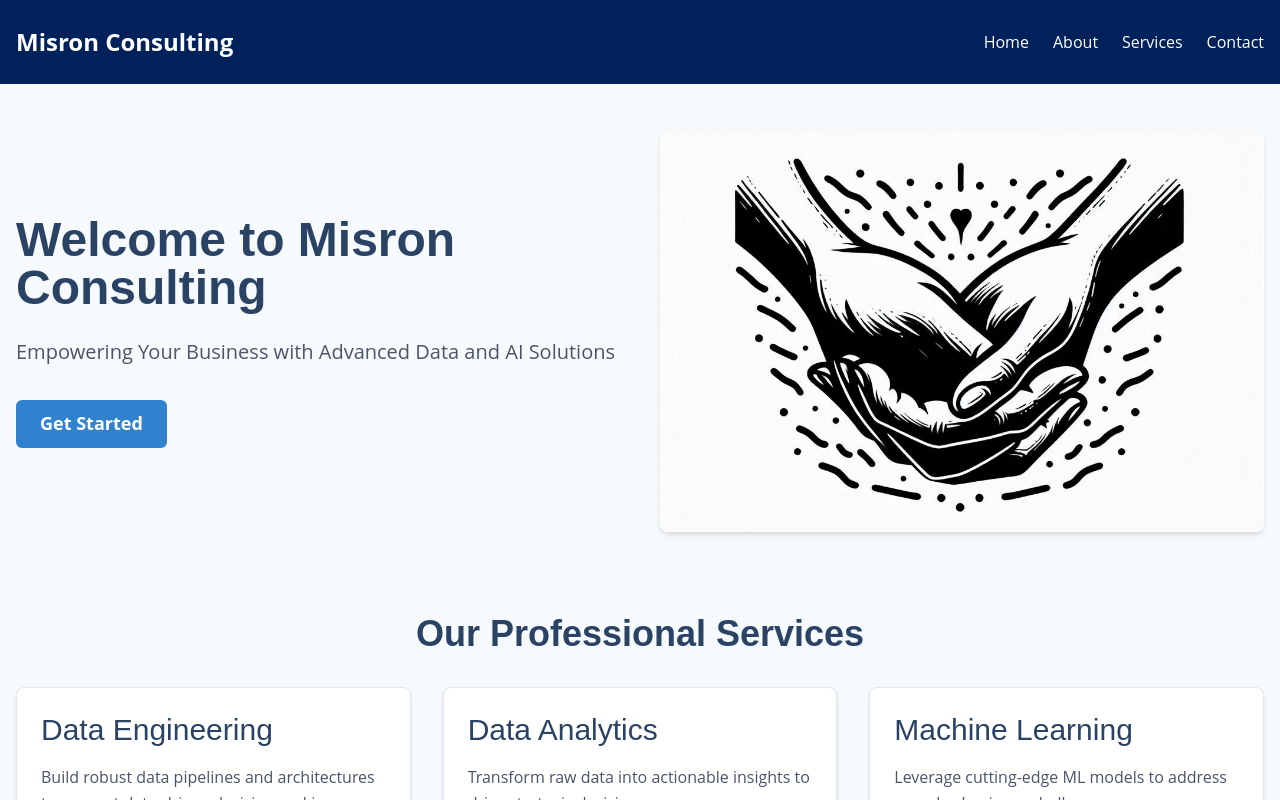
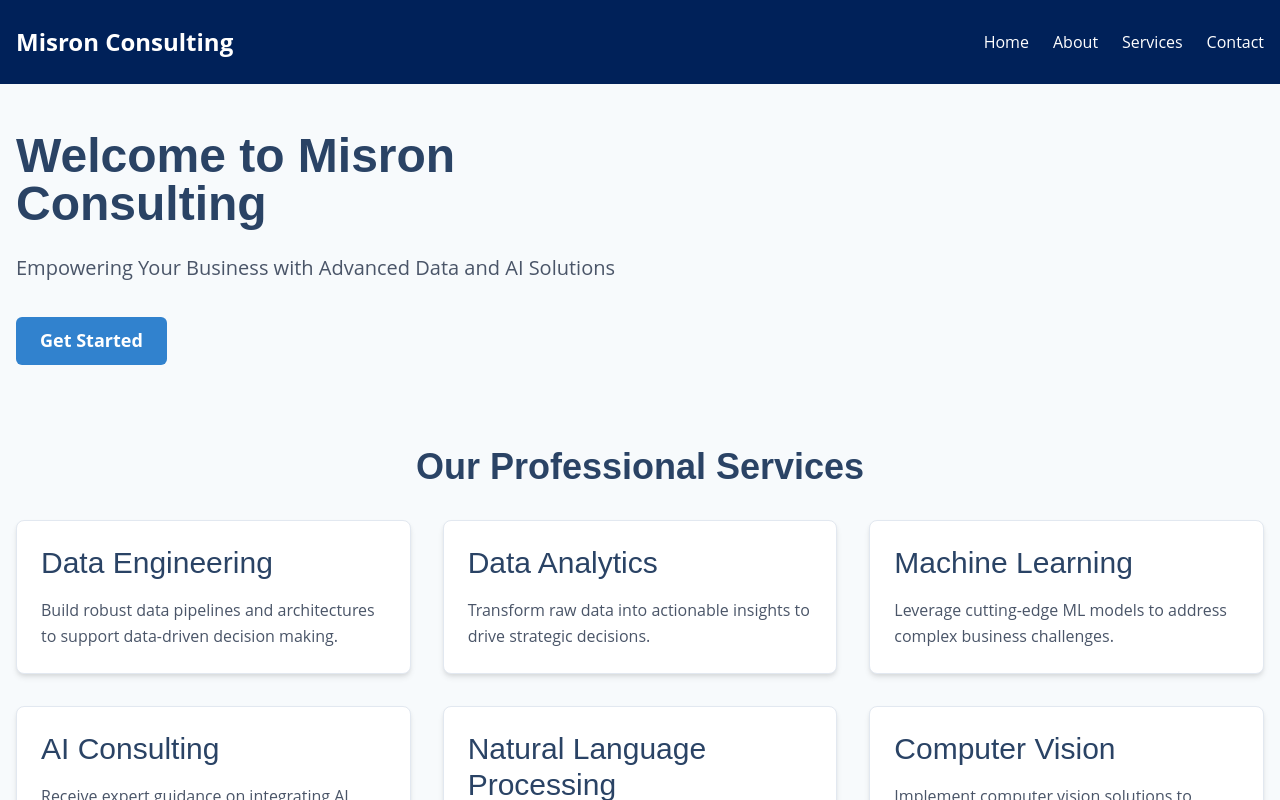
Before and after one commit to ambarishg/misron-consulting---azure, a React (Vite) app: page / in a window 1280 px wide. Shown: the top 800 px of the page. Built offline with nearby package versions, Linux system fonts and the light colour scheme.

Commit message:
Home  Page changed

```diff
--- a/src/pages/Home.jsx
+++ b/src/pages/Home.jsx
@@ -28,18 +28,7 @@ const Home = () => {
             </Button>
           </Box>
 
-          {/* Image Section */}
-          <Image
-            src="/Designer.jpeg" // Ensure this path is correct
-            alt="Professional Collaboration"
-            borderRadius="lg"
-            width="100%"
-            height={{ base: "300px", md: "400px" }}
-            objectFit="cover"
-            shadow="md"
-            _hover={{ transform: "scale(1.02)", boxShadow: "xl" }}
-            transition="transform 0.3s, box-shadow 0.3s"
-          />
+
         </SimpleGrid>
 
         {/* Services Section */}
```
